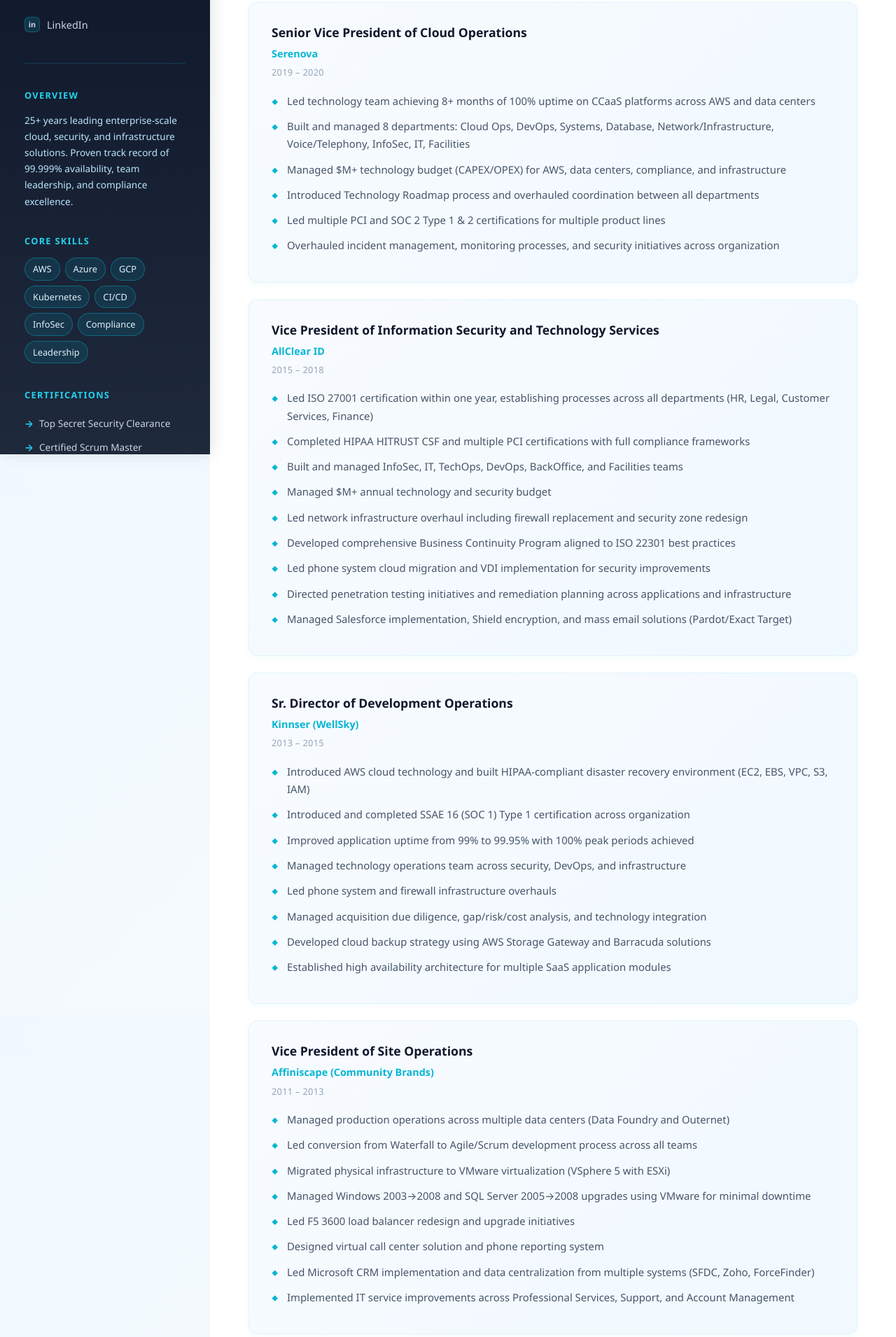
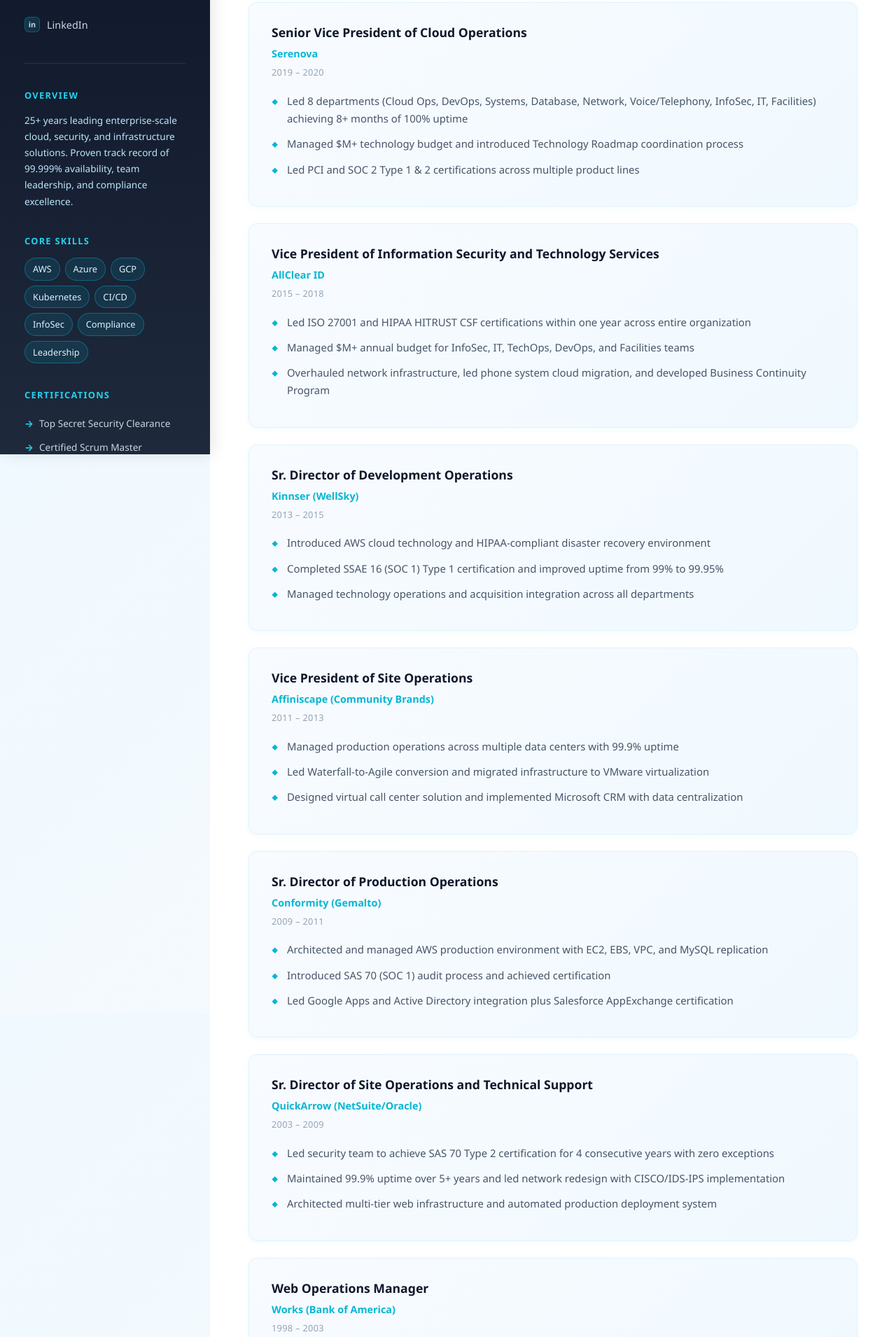
Before and after one commit to Vegito/ResumeWebSite, a plain HTML site: page index.html in a window 1280 px wide. Shown: the part 151-2061 px from the top of the page at 70% size. Drawn offline with Linux system fonts and the light colour scheme.

Commit message:
Condense job descriptions to concise impact statements

```diff
--- a/index.html
+++ b/index.html
@@ -65,12 +65,9 @@
                         <p class="dates">2019 – 2020</p>
                     </div>
                     <ul>
-                        <li>Led technology team achieving 8+ months of 100% uptime on CCaaS platforms across AWS and data centers</li>
-                        <li>Built and managed 8 departments: Cloud Ops, DevOps, Systems, Database, Network/Infrastructure, Voice/Telephony, InfoSec, IT, Facilities</li>
-                        <li>Managed $M+ technology budget (CAPEX/OPEX) for AWS, data centers, compliance, and infrastructure</li>
-                        <li>Introduced Technology Roadmap process and overhauled coordination between all departments</li>
-                        <li>Led multiple PCI and SOC 2 Type 1 & 2 certifications for multiple product lines</li>
-                        <li>Overhauled incident management, monitoring processes, and security initiatives across organization</li>
+                        <li>Led 8 departments (Cloud Ops, DevOps, Systems, Database, Network, Voice/Telephony, InfoSec, IT, Facilities) achieving 8+ months of 100% uptime</li>
+                        <li>Managed $M+ technology budget and introduced Technology Roadmap coordination process</li>
+                        <li>Led PCI and SOC 2 Type 1 & 2 certifications across multiple product lines</li>
                     </ul>
                 </div>
 
@@ -81,15 +78,9 @@
                         <p class="dates">2015 – 2018</p>
                     </div>
                     <ul>
-                        <li>Led ISO 27001 certification within one year, establishing processes across all departments (HR, Legal, Customer Services, Finance)</li>
-                        <li>Completed HIPAA HITRUST CSF and multiple PCI certifications with full compliance frameworks</li>
-                        <li>Built and managed InfoSec, IT, TechOps, DevOps, BackOffice, and Facilities teams</li>
-                        <li>Managed $M+ annual technology and security budget</li>
-                        <li>Led network infrastructure overhaul including firewall replacement and security zone redesign</li>
-                        <li>Developed comprehensive Business Continuity Program aligned to ISO 22301 best practices</li>
-                        <li>Led phone system cloud migration and VDI implementation for security improvements</li>
-                        <li>Directed penetration testing initiatives and remediation planning across applications and infrastructure</li>
-                        <li>Managed Salesforce implementation, Shield encryption, and mass email solutions (Pardot/Exact Target)</li>
+                        <li>Led ISO 27001 and HIPAA HITRUST CSF certifications within one year across entire organization</li>
+                        <li>Managed $M+ annual budget for InfoSec, IT, TechOps, DevOps, and Facilities teams</li>
+                        <li>Overhauled network infrastructure, led phone system cloud migration, and developed Business Continuity Program</li>
                     </ul>
                 </div>
 
@@ -100,14 +91,9 @@
                         <p class="dates">2013 – 2015</p>
                     </div>
                     <ul>
-                        <li>Introduced AWS cloud technology and built HIPAA-compliant disaster recovery environment (EC2, EBS, VPC, S3, IAM)</li>
-                        <li>Introduced and completed SSAE 16 (SOC 1) Type 1 certification across organization</li>
-                        <li>Improved application uptime from 99% to 99.95% with 100% peak periods achieved</li>
-                        <li>Managed technology operations team across security, DevOps, and infrastructure</li>
-                        <li>Led phone system and firewall infrastructure overhauls</li>
-                        <li>Managed acquisition due diligence, gap/risk/cost analysis, and technology integration</li>
-                        <li>Developed cloud backup strategy using AWS Storage Gateway and Barracuda solutions</li>
-                        <li>Established high availability architecture for multiple SaaS application modules</li>
+                        <li>Introduced AWS cloud technology and HIPAA-compliant disaster recovery environment</li>
+                        <li>Completed SSAE 16 (SOC 1) Type 1 certification and improved uptime from 99% to 99.95%</li>
+                        <li>Managed technology operations and acquisition integration across all departments</li>
                     </ul>
                 </div>
 
@@ -118,14 +104,9 @@
                         <p class="dates">2011 – 2013</p>
                     </div>
                     <ul>
-                        <li>Managed production operations across multiple data centers (Data Foundry and Outernet)</li>
-                        <li>Led conversion from Waterfall to Agile/Scrum development process across all teams</li>
-                        <li>Migrated physical infrastructure to VMware virtualization (VSphere 5 with ESXi)</li>
-                        <li>Managed Windows 2003→2008 and SQL Server 2005→2008 upgrades using VMware for minimal downtime</li>
-                        <li>Led F5 3600 load balancer redesign and upgrade initiatives</li>
-                        <li>Designed virtual call center solution and phone reporting system</li>
-                        <li>Led Microsoft CRM implementation and data centralization from multiple systems (SFDC, Zoho, ForceFinder)</li>
-                        <li>Implemented IT service improvements across Professional Services, Support, and Account Management</li>
+                        <li>Managed production operations across multiple data centers with 99.9% uptime</li>
+                        <li>Led Waterfall-to-Agile conversion and migrated infrastructure to VMware virtualization</li>
+                        <li>Designed virtual call center solution and implemented Microsoft CRM with data centralization</li>
                     </ul>
                 </div>
 
@@ -136,12 +117,9 @@
                         <p class="dates">2009 – 2011</p>
                     </div>
                     <ul>
-                        <li>Architected and managed AWS production environment (EC2, EBS, VPC, S3, MySQL replication)</li>
-                        <li>Introduced and completed SAS 70 (SOC 1) audit process and certification</li>
-                        <li>Led Google Apps and Active Directory integration and deployment</li>
-                        <li>Designed Salesforce AppExchange certification and case management API implementation</li>
-                        <li>Established Information Security policies and procedures company-wide</li>
-                        <li>Implemented new hire/termination processes and password/anti-virus policy management</li>
+                        <li>Architected and managed AWS production environment with EC2, EBS, VPC, and MySQL replication</li>
+                        <li>Introduced SAS 70 (SOC 1) audit process and achieved certification</li>
+                        <li>Led Google Apps and Active Directory integration plus Salesforce AppExchange certification</li>
                     </ul>
                 </div>
 
@@ -153,14 +131,8 @@
                     </div>
                     <ul>
                         <li>Led security team to achieve SAS 70 Type 2 certification for 4 consecutive years with zero exceptions</li>
-                        <li>Achieved and maintained 99.9% uptime over 5+ years for web operations</li>
-                        <li>Led network redesign including CISCO PIX firewall and IDS/IPS (CheckPoint) implementation</li>
-                        <li>Introduced Business Continuity Plan and Disaster Recovery strategy for HQ and data center</li>
-                        <li>Architected multi-tier web infrastructure (Microsoft IIS 5.0, CFMX, Java, load balancing)</li>
-                        <li>Developed automated production deployment system and release management processes (major/minor/maintenance)</li>
-                        <li>Designed data warehouse architecture with OLTP/OLAP migration and BI tools implementation</li>
-                        <li>Led infrastructure team managing web servers, application servers, database clusters</li>
-                        <li>Received Employee of the Quarter Award</li>
+                        <li>Maintained 99.9% uptime over 5+ years and led network redesign with CISCO/IDS-IPS implementation</li>
+                        <li>Architected multi-tier web infrastructure and automated production deployment system</li>
                     </ul>
                 </div>
 
@@ -171,16 +143,9 @@
                         <p class="dates">1998 – 2003</p>
                     </div>
                     <ul>
-                        <li>Managed Web Operations, Back Office Engineering, and Data Warehouse teams</li>
-                        <li>Achieved exceptional uptime of 99.9998% for production web site</li>
+                        <li>Achieved 99.9998% uptime for production web site with multi-tier architecture</li>
                         <li>Led SAS 70 Type 1 & 2 certifications with zero high severity issues</li>
-                        <li>Managed security audits with E&Y and ISS (internal scans, penetration testing)</li>
-                        <li>Architected multi-tier web infrastructure with load balancing and database clustering (EMC SAN, SQL 2000)</li>
-                        <li>Designed and implemented BCP/DR procedures with &lt;24 hour failover capability</li>
-                        <li>Led data warehouse architecture and XML-to-relational schema conversion projects</li>
-                        <li>Designed credit card processor integrations (TSYS and FDR) and payment systems</li>
-                        <li>Developed automated deployment programs for VB/Java/ASP production environments</li>
-                        <li>Received Works Annual Founder's Award</li>
+                        <li>Designed BCP/DR procedures with &lt;24 hour failover and data warehouse architecture</li>
                     </ul>
                 </div>
 
@@ -191,10 +156,8 @@
                         <p class="dates">1996 – 1998</p>
                     </div>
                     <ul>
-                        <li>Designed test environments and created comprehensive test frameworks</li>
-                        <li>Implemented capacity, regression, and functional testing via SILK automation</li>
-                        <li>Developed dynamic HTML, Java COM components, and Powerbuilder applications</li>
-                        <li>Created stored procedures and SQL queries for Oracle database operations</li>
+                        <li>Designed test environments and implemented comprehensive testing frameworks via SILK</li>
+                        <li>Developed dynamic HTML, Java components, and Oracle database solutions</li>
                     </ul>
                 </div>
             </section>
```
